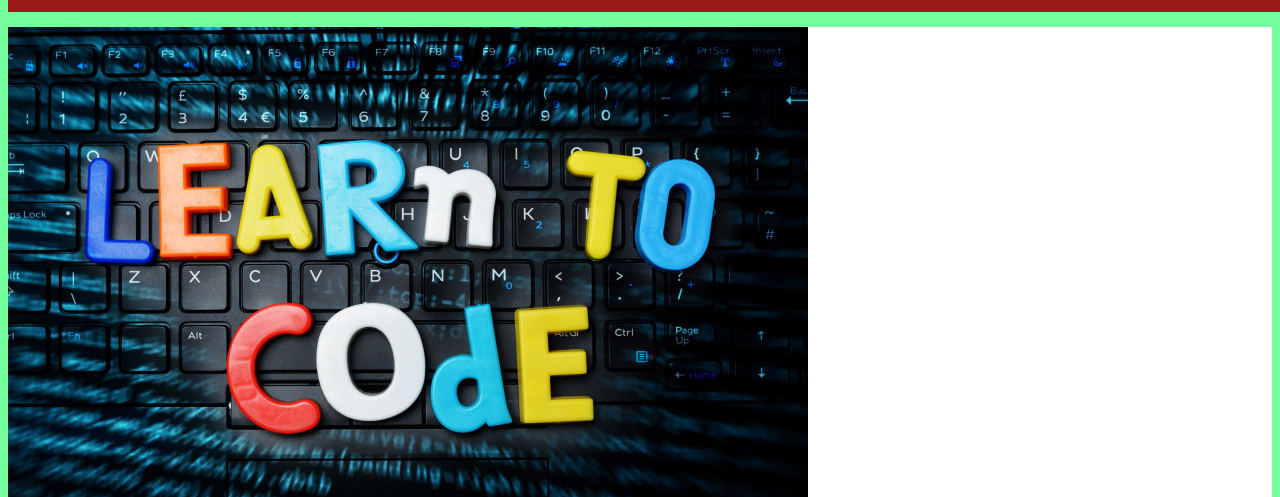
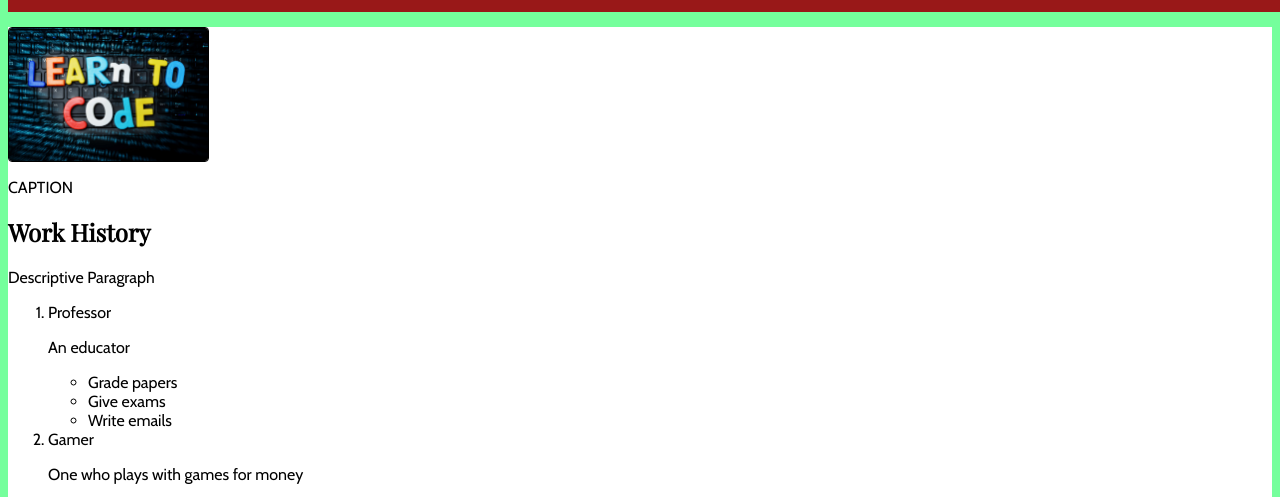
Before and after one commit to vidurgupta2/group17.github.io, a plain HTML site: page index.html in a window 1280 px wide. Shown: the part 286-783 px from the top of the page. Drawn offline with nearby package versions, Linux system fonts and the light colour scheme.

Commit message:
Main-image updated

```diff
--- a/index.html
+++ b/index.html
@@ -17,7 +17,7 @@
     <div class="wrapper">
         <div class="container">
             <div class="image">
-                <img src="main-pic_th.jpg" alt="">
+                <img src="main-pic_th.jpg" class="main-image" alt="">
                 <p>CAPTION</p>
             </div>
             <div class="content">
--- a/styles.css
+++ b/styles.css
@@ -16,11 +16,13 @@
     background-color: #991818;
 }
 
-.mainpic {
+.main-image {
     display: flex;
     justify-content: flex-start;
-    width: auto;
-    height: 200px;
+    border-radius: 4px;
+    border-width: 1px;
+    border-style: solid;
+    width: 199px;
 }
 
 body {
```
